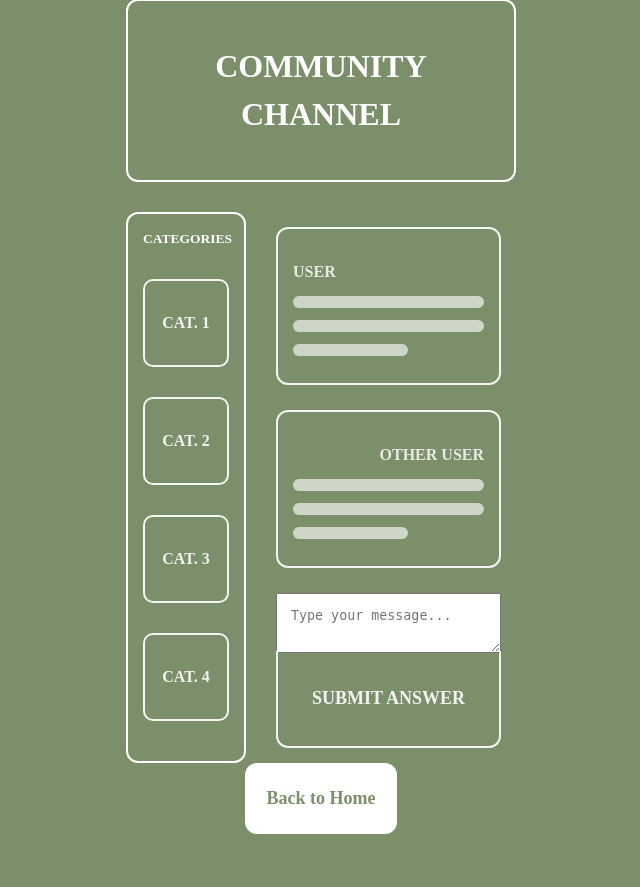
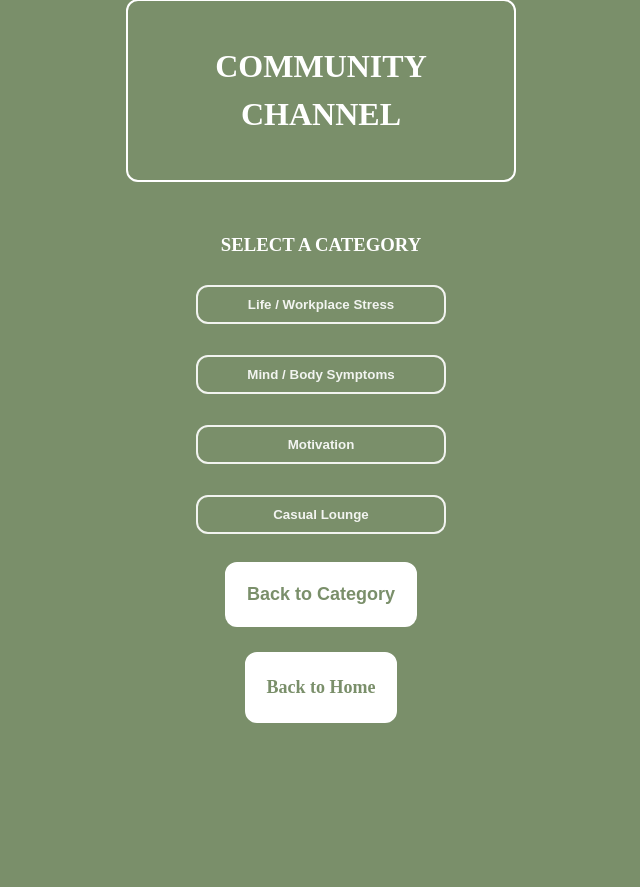
Before and after one commit to Hambuk89/mental_health_support_app, a Flask app: page /community in a window 1280 px wide. Shown: the part 141-1028 px from the top of the page, without its empty margins (319-959 px from the left). After the commit the page ends 864 px from the top, so only its background shows below. Run offline with Flask 3, Linux system fonts and the light colour scheme.

Commit message:
QA Forum, Community, Java, CSS, Flask updated by Han

```diff
--- a/app.py
+++ b/app.py
@@ -1,6 +1,7 @@
 #Set up the Flask application and database configuration (By Han)
-from flask import Flask, render_template
+from flask import Flask, render_template, request, jsonify
 from extensions import db
+from models import User, Question # Importing the Question model for handling questions in the Q&A forum
 
 app = Flask(__name__)
 
@@ -10,7 +11,7 @@ app.config['SQLALCHEMY_TRACK_MODIFICATIONS'] = False
 
 db.init_app(app)
 
-from models import User
+
 
 # Page routes for the mental health support website (created by Han and Aki) #
 @app.route("/")
@@ -27,6 +28,7 @@ def profile():
 
 @app.route("/qa_forum")
 def qa_forum():
+    role = session.get("role", "user") # Default to "user" if no role is set
     return render_template("qa_forum.html")
 
 @app.route('/mood')
@@ -62,6 +64,20 @@ def users():
     all_users = User.query.all()
     return str(all_users)
 
+@app.route("/QA_forum")
+def QA_forum():
+    return render_template("QA_forum.html")
+
+@app.route("/submit_question", methods=["POST"])
+def submit_question():
+    question = request.form.get("question")
+    new_q = Question(content=question)
+    db.session.add(new_q)
+    db.session.commit()
+    print("Received question:", question)
+    return jsonify({"success": True})
+
+
 if __name__ == '__main__':
     with app.app_context():
         db.create_all()
--- a/models.py
+++ b/models.py
@@ -1,3 +1,5 @@
+from pyclbr import Class
+
 from extensions import db
 
 class User(db.Model):
@@ -8,3 +10,7 @@ class User(db.Model):
     contact = db.Column(db.String(120), nullable=False)
     email = db.Column(db.String(120), unique=True, nullable=False)
     password = db.Column(db.String(120), nullable=False)
+
+class Question(db.Model):
+    id = db.Column(db.Integer, primary_key=True)
+    content = db.Column(db.Text, nullable=False)
--- a/static/css/style.css
+++ b/static/css/style.css
@@ -33,6 +33,7 @@
   display: flex;
   flex-direction: column;
   align-items: center;
+  overflow-x: auto; /* NEW */
 }
 
 /* Added to ensure consistent font sizes */
@@ -682,6 +683,187 @@ body {
   letter-spacing: 0.3px;
 }
 
+/* For the Q&A Forum Page ask a question box by Han */
+.typing-box2 {
+  width: 300px;
+  height: 100px;
+  box-sizing: border-box;
+  border: 2px solid white;
+  border-radius: 12px;
+  background-color: transparent;
+  color: white;
+  padding: 20px;
+  font-size: 16px;
+  font-family: 'Merriweather', serif;
+  opacity: 0.9;
+  resize: none;
+  outline: none;
+  margin: 0 auto;
+  display: block;
+}
+
+.question-form {
+  margin-bottom: 30px;
+}
+
+.qa-container {
+  text-align: center;
+  color: white;
+}
+
+.question-list {
+  margin-top: 20px;
+  text-align: left;
+}
+
+.question-item {
+  background-color: transparent;
+  border: 1px solid white;
+  padding: 10px;
+  border-radius: 12px;
+  margin-bottom: 10px;
+  cursor: pointer;
+  color: white;
+  font-weight: bold;
+}
+
+.answer-box {
+  margin-top: 10px;
+  padding: 10px;
+  background-color: transparent;
+  border-radius: 12px;
+}
+
+.answers div{
+  color: black;
+  margin-bottom: 10px;
+}
+
+/* =================================
+  Community Page Layout by Han
+  ================================*/
+
+  body {
+  background-color: #7b8e6a;
+  font-family: 'Poppins', sans-serif;
+  color: white;
+  text-align: center;
+}
+
+.header {
+  border: 2px solid white;
+  border-radius: 10px;
+  margin: 20px auto;
+  width: 80%;
+  padding: 10px;
+}
+
+.category-btn, .top-menu button, #submit-btn {
+  background-color: transparent;
+  border: 2px solid white;
+  color: white;
+  font-weight: bold;
+  padding: 10px 20px;
+  margin: 8px;
+  border-radius: 8px;
+  cursor: pointer;
+}
+
+.category-btn:hover, .top-menu button:hover, #submit-btn:hover {
+  background-color: white;
+  color: #7b8e6a;
+}
+
+.top-menu {
+  display: flex;
+  justify-content: center;
+  flex-wrap: wrap;
+  margin-bottom: 10px;
+}
+
+#chat-area {
+  display: flex;
+  flex-direction: column;
+  align-items: flex-start;
+  width: 80%;
+  margin: 20px auto;
+  max-height: 400px;
+  overflow-y: auto;
+}
+
+.message {
+  padding: 10px 15px;
+  border-radius: 10px;
+  margin: 5px 0;
+  width: fit-content;
+  max-width: 70%;
+}
+
+.user-message {
+  background-color: white;
+  color: black;
+  align-self: flex-end;
+}
+
+.other-message {
+  background-color: rgba(255,255,255,0.2);
+  color: white;
+  align-self: flex-start;
+}
+
+.input-area {
+  display: flex;
+  justify-content: center;
+  align-items: center;
+  margin: 20px auto;
+  width: 80%;
+}
+
+textarea {
+  width: 70%;
+  height: 60px;
+  border-radius: 8px;
+  border: none;
+  padding: 10px;
+  resize: none;
+}
+
+.category-list {
+  display: flex;
+  flex-direction: column;
+  align-items: center;
+  gap: 15px;
+}
+
+.category-btn {
+  width: 250px;
+  background-color: transparent;
+  border: 2px solid white;
+  color: white;
+  font-weight: bold;
+  padding: 12px 20px;
+  border-radius: 12px;
+  cursor: pointer;
+}
+
+.category-btn:hover {
+  background-color: white;
+  color: #7b8e6a;
+}
+
+.back-buttons {
+  display: flex;
+  flex-direction: column;
+  align-items: center;
+  gap: 10px;
+  margin-top: 20px;
+}
+
+
+
+
+
+
 .send-placeholder1 {
   width: 100%;
   box-sizing: border-box;
--- a/static/js/script.js
+++ b/static/js/script.js
@@ -0,0 +1,113 @@
+/* ==================================
+          Q&A Forum Javascript
+================================== */
+const questionList = document.getElementById("questionList");
+const questionForm = document.getElementById("questionForm");
+
+// Question form submission handler
+questionForm.onsubmit = function(e) {
+    e.preventDefault();
+
+    const questionText = questionForm.question.value.trim();
+    if (!questionText) return;
+
+    const formData = new FormData();
+    formData.append("question", questionText);
+
+    fetch("/submit_question", {
+        method: "POST",
+        body: formData
+    })
+    .then(r => r.json())
+    .then(d => {
+        if (d.success) {
+            addQuestionToPage(questionText);
+            questionForm.reset();
+        }
+    });
+};
+// Add a new question to the page
+function addQuestionToPage(text) {
+    const q = document.createElement("div");
+    q.className = "question-item";
+
+    q.innerHTML = `
+        <p class="q-text">${text}</p>
+        <div class="answer-box" style="display:none;">
+            <div class="answers"></div>
+            <form class="answerForm">
+                <textarea name="answer" placeholder="Write your answer..."></textarea>
+                <button type="submit">Submit Answer</button>
+            </form>
+        </div>
+    `;
+
+    if (userRole !== "admin") {
+        q.querySelector(".answerForm").style.display = "none";
+    }
+
+    // Toggle answer box visibility
+    q.querySelector(".q-text").onclick = () => {
+        if (userRole !== "admin") {
+            alert("Only admins can answer questions.");
+            return;
+        }
+
+        const box = q.querySelector(".answer-box");
+        box.style.display = box.style.display === "none" ? "block" : "none";
+    };
+
+    // Handle answer submission
+    q.querySelector(".answerForm").onsubmit = (e) => {
+        e.preventDefault();
+        const ans = e.target.answer.value.trim();
+        if (!ans) return;
+
+        const a = document.createElement("div");
+        a.textContent = ans;
+        q.querySelector(".answers").appendChild(a);
+
+        e.target.reset();
+    };
+
+    questionList.prepend(q);
+}
+
+/* ====================================
+     Community Channel Javascript
+===================================== */
+
+//
+const messages = {
+    "Life / Workplace Stress": [],
+    "Mind & Body Symptoms": [],
+    "Motivation": [],
+    "Casual Lounge": [],
+};
+
+let currentCategory = null;
+
+
+function openBoard(category) {
+    document.getElementById('category-selection').style.display = 'none';
+    document.getElementById('board-section').style.display = 'block';
+    document.getElementById('board-title').innerText = category;
+}
+
+function backToCategory() {
+    document.getElementById('board-section').style.display = 'none';
+    document.getElementById('category-selection').style.display = 'block';
+}
+
+function submitMessage() {
+    const message = document.getElementById('message-input').value.trim();
+    if (!message) return;
+
+    const chatArea = document.getElementById('chat-area');
+    const msgDiv = document.createElement('div');
+    msgDiv.classList.add('message', 'user-message');
+    msgDiv.innerText = message;
+
+    chatArea.appendChild(msgDiv);
+    document.getElementById('message-input').value = '';
+}
--- a/templates/Community.html
+++ b/templates/Community.html
@@ -26,52 +26,40 @@
         <h1>COMMUNITY CHANNEL</h1>
     </div>
 
-    <!-- Two-column layout -->
-    <div class="community-mobile">
+    <!-- Category selection -->
+    <div id="category-selection">
+        <h3>SELECT A CATEGORY</h3>
+        <div class="category-list">
+            <button class="category-btn" onclick="openBoard('Life & Workplace Stress')">Life / Workplace Stress</button>
+            <button class="category-btn" onclick="openBoard('Mind & Body Symptoms')">Mind / Body Symptoms</button>
+            <button class="category-btn" onclick="openBoard('Motivation')">Motivation</button>
+            <button class="category-btn" onclick="openBoard('Casual Lounge')">Casual Lounge</button>
+        </div>
+    </div>
 
-        <!-- Left sidebar -->
-        <div class="community-sidebar">
-            <h2 class="cat-title">CATEGORIES</h2>
+    <!-- Board Section -->
+    <div id="board-section" style="display:none;">
 
-            <div class="category-btn"><p>CAT. 1</p></div>
-            <div class="category-btn"><p>CAT. 2</p></div>
-            <div class="category-btn"><p>CAT. 3</p></div>
-            <div class="category-btn"><p>CAT. 4</p></div>
+        <h3 id="board-title"></h3>
+
+        <div id="chat-area"></div>
+
+        <!--input area-->
+        <div class="input-area">
+            <textarea id="message-input" placeholder="Type your message..."></textarea>
+            <button id="submit-btn" onclick="submitMessage()">Submit</button>
         </div>
-
-
-        <!-- Right message area -->
-        <div class="community-messages">
-
-            <div class="chat-placeholder user-msg">
-                <p class="msg-label">USER</p>
-                <div class="placeholder-line"></div>
-                <div class="placeholder-line"></div>
-                <div class="placeholder-line short"></div>
-            </div>
-
-            <div class="chat-placeholder bot-msg">
-                <p class="msg-label">OTHER USER</p>
-                <div class="placeholder-line"></div>
-                <div class="placeholder-line"></div>
-                <div class="placeholder-line short"></div>
-            </div>
-
-            <!-- Typing + Submit -->
-            <textarea class="typing-box" placeholder="Type your message..."></textarea>
-
-            <div class="send-placeholder">
-                <p>SUBMIT ANSWER</p>
-            </div>
-
-        </div>
-
     </div>
 
     <!-- Back button -->
+    <div class="back-buttons">
+        <button class="feature-btn" onclick="backToCategory()">Back to Category</button>
     <a href="/" class="feature-btn">Back to Home</a>
+    </div>
 
 </div>
 
+<script src="{{ url_for('static', filename='js/script.js') }}"></script>
+
 </body>
 </html>
```
Also changed, not shown: templates/QA_Forum.html (+13 -40 lines), instance/database.db.
